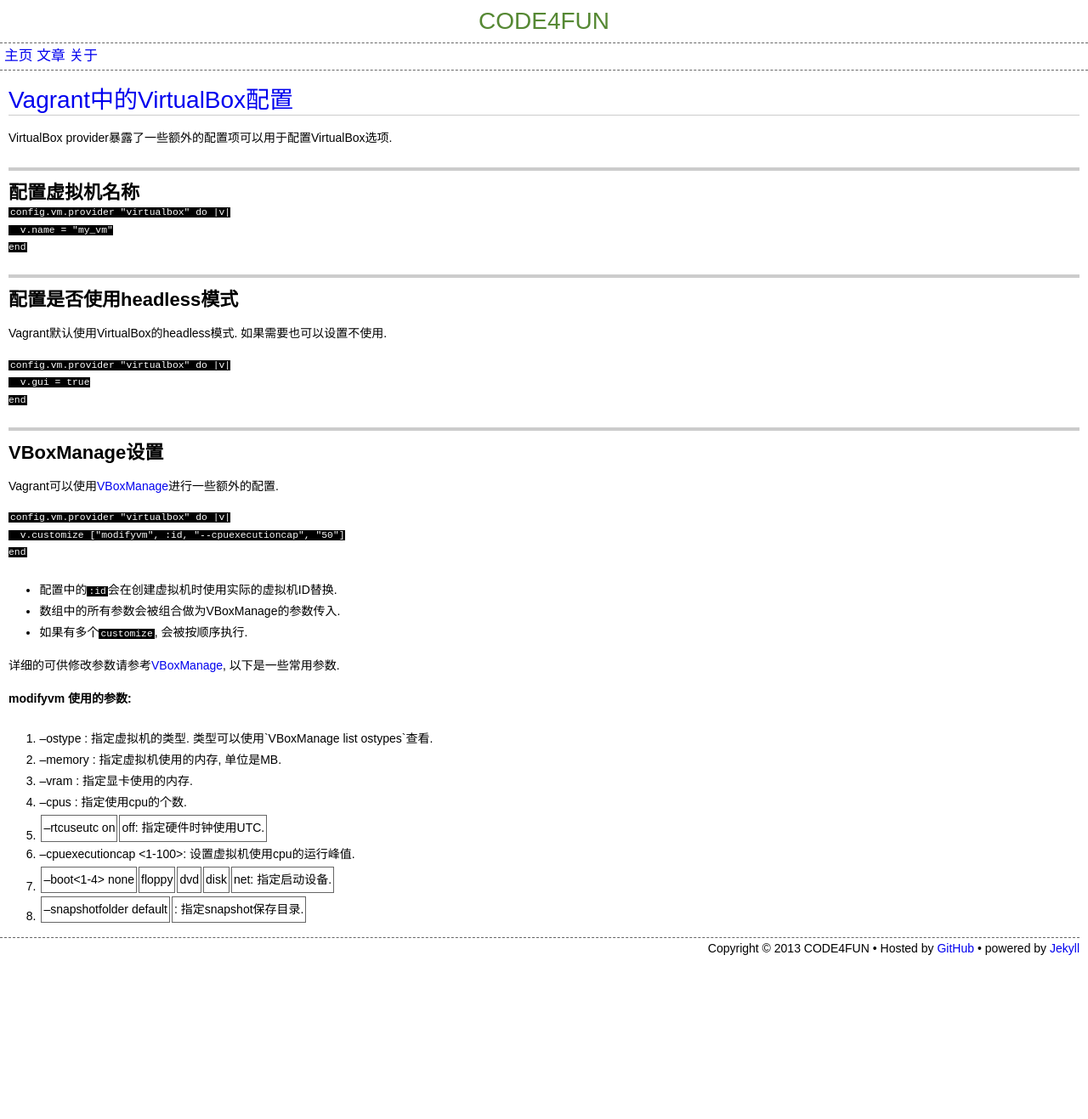
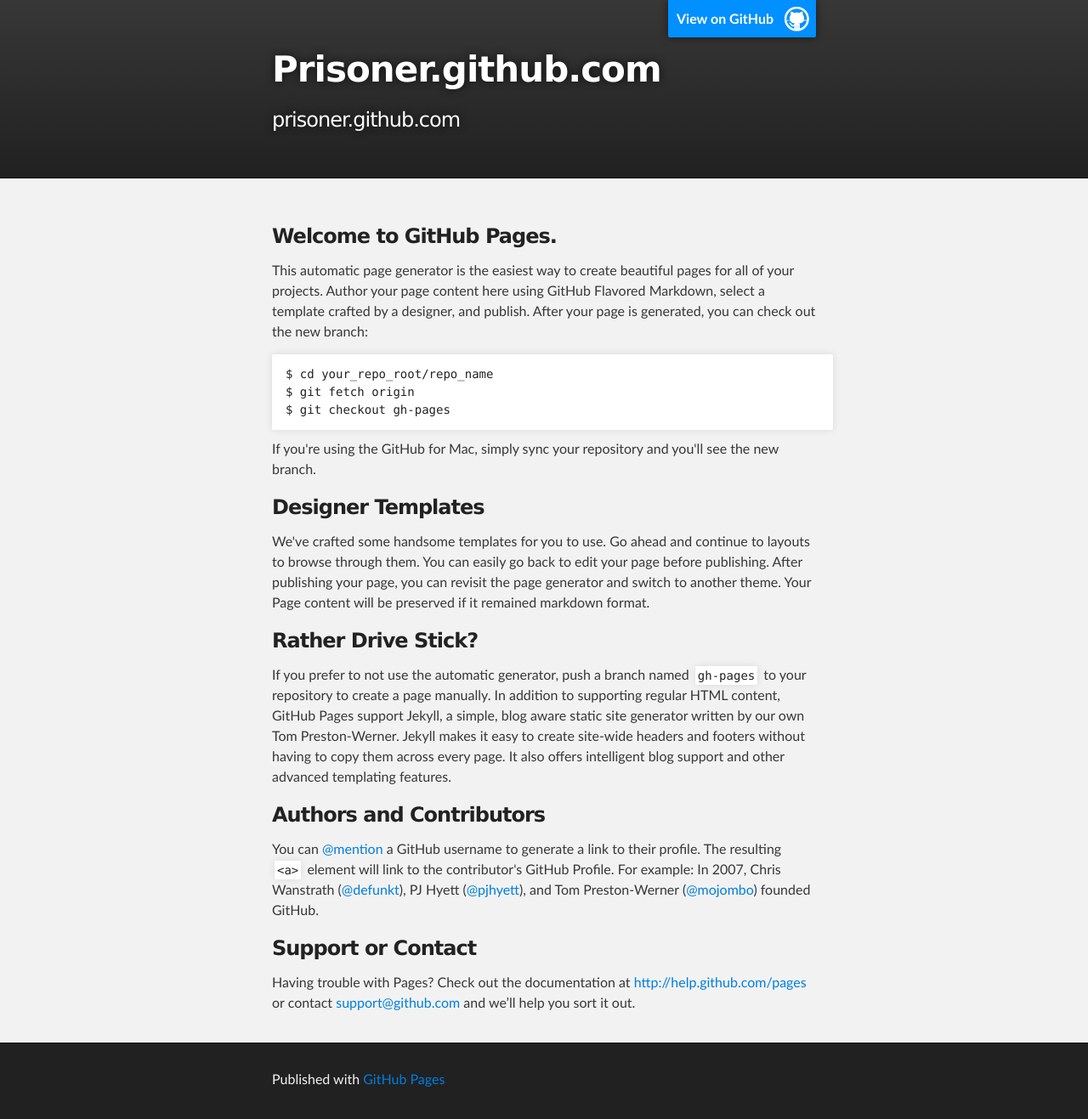
Before and after one commit to prisoner/prisoner.github.com, a Jekyll site: the page index.html, which Jekyll copies as it is, in a window 1280 px wide. Shown: the whole page at 85% size. Built offline with Jekyll 4.4.1, drawn with Linux system fonts in a browser that asks for light colours; Markdown is read by kramdown in place of the engine named in the settings; before the commit the page ends 1129 px from its top, so only the background shows below that.

Commit message:
Replace master branch with page content via GitHub

```diff
--- a/index.html
+++ b/index.html
@@ -1,9 +1,74 @@
----
-layout: master
-title: Who's Blog ?
----
+<!DOCTYPE html>
+<html>
 
-<header class="a_title">
-  <a href='{{site.posts.first.url}}'>{{site.posts.first.title}}</a>
-</header>
-<article class="content">{{ site.posts.first.content }}</article>
+  <head>
+    <meta charset='utf-8' />
+    <meta http-equiv="X-UA-Compatible" content="chrome=1" />
+    <meta name="description" content="Prisoner.github.com : prisoner.github.com" />
+
+    <link rel="stylesheet" type="text/css" media="screen" href="stylesheets/stylesheet.css">
+
+    <title>Prisoner.github.com</title>
+  </head>
+
+  <body>
+
+    <!-- HEADER -->
+    <div id="header_wrap" class="outer">
+        <header class="inner">
+          <a id="forkme_banner" href="https://github.com/prisoner">View on GitHub</a>
+
+          <h1 id="project_title">Prisoner.github.com</h1>
+          <h2 id="project_tagline">prisoner.github.com</h2>
+
+        </header>
+    </div>
+
+    <!-- MAIN CONTENT -->
+    <div id="main_content_wrap" class="outer">
+      <section id="main_content" class="inner">
+        <h3>
+<a name="welcome-to-github-pages" class="anchor" href="#welcome-to-github-pages"><span class="octicon octicon-link"></span></a>Welcome to GitHub Pages.</h3>
+
+<p>This automatic page generator is the easiest way to create beautiful pages for all of your projects. Author your page content here using GitHub Flavored Markdown, select a template crafted by a designer, and publish. After your page is generated, you can check out the new branch:</p>
+
+<pre><code>$ cd your_repo_root/repo_name
+$ git fetch origin
+$ git checkout gh-pages
+</code></pre>
+
+<p>If you're using the GitHub for Mac, simply sync your repository and you'll see the new branch.</p>
+
+<h3>
+<a name="designer-templates" class="anchor" href="#designer-templates"><span class="octicon octicon-link"></span></a>Designer Templates</h3>
+
+<p>We've crafted some handsome templates for you to use. Go ahead and continue to layouts to browse through them. You can easily go back to edit your page before publishing. After publishing your page, you can revisit the page generator and switch to another theme. Your Page content will be preserved if it remained markdown format.</p>
+
+<h3>
+<a name="rather-drive-stick" class="anchor" href="#rather-drive-stick"><span class="octicon octicon-link"></span></a>Rather Drive Stick?</h3>
+
+<p>If you prefer to not use the automatic generator, push a branch named <code>gh-pages</code> to your repository to create a page manually. In addition to supporting regular HTML content, GitHub Pages support Jekyll, a simple, blog aware static site generator written by our own Tom Preston-Werner. Jekyll makes it easy to create site-wide headers and footers without having to copy them across every page. It also offers intelligent blog support and other advanced templating features.</p>
+
+<h3>
+<a name="authors-and-contributors" class="anchor" href="#authors-and-contributors"><span class="octicon octicon-link"></span></a>Authors and Contributors</h3>
+
+<p>You can <a href="https://github.com/blog/821" class="user-mention">@mention</a> a GitHub username to generate a link to their profile. The resulting <code>&lt;a&gt;</code> element will link to the contributor's GitHub Profile. For example: In 2007, Chris Wanstrath (<a href="https://github.com/defunkt" class="user-mention">@defunkt</a>), PJ Hyett (<a href="https://github.com/pjhyett" class="user-mention">@pjhyett</a>), and Tom Preston-Werner (<a href="https://github.com/mojombo" class="user-mention">@mojombo</a>) founded GitHub.</p>
+
+<h3>
+<a name="support-or-contact" class="anchor" href="#support-or-contact"><span class="octicon octicon-link"></span></a>Support or Contact</h3>
+
+<p>Having trouble with Pages? Check out the documentation at <a href="http://help.github.com/pages">http://help.github.com/pages</a> or contact <a href="mailto:support@github.com">support@github.com</a> and we’ll help you sort it out.</p>
+      </section>
+    </div>
+
+    <!-- FOOTER  -->
+    <div id="footer_wrap" class="outer">
+      <footer class="inner">
+        <p>Published with <a href="http://pages.github.com">GitHub Pages</a></p>
+      </footer>
+    </div>
+
+
+
+  </body>
+</html>
--- /dev/null
+++ b/javascripts/main.js
@@ -0,0 +1 @@
+console.log('This would be the main JS file.');
--- /dev/null
+++ b/stylesheets/pygment_trac.css
@@ -0,0 +1,70 @@
+.highlight .hll { background-color: #ffffcc }
+.highlight  { background: #f0f3f3; }
+.highlight .c { color: #0099FF; font-style: italic } /* Comment */
+.highlight .err { color: #AA0000; background-color: #FFAAAA } /* Error */
+.highlight .k { color: #006699; font-weight: bold } /* Keyword */
+.highlight .o { color: #555555 } /* Operator */
+.highlight .cm { color: #0099FF; font-style: italic } /* Comment.Multiline */
+.highlight .cp { color: #009999 } /* Comment.Preproc */
+.highlight .c1 { color: #0099FF; font-style: italic } /* Comment.Single */
+.highlight .cs { color: #0099FF; font-weight: bold; font-style: italic } /* Comment.Special */
+.highlight .gd { background-color: #FFCCCC; border: 1px solid #CC0000 } /* Generic.Deleted */
+.highlight .ge { font-style: italic } /* Generic.Emph */
+.highlight .gr { color: #FF0000 } /* Generic.Error */
+.highlight .gh { color: #003300; font-weight: bold } /* Generic.Heading */
+.highlight .gi { background-color: #CCFFCC; border: 1px solid #00CC00 } /* Generic.Inserted */
+.highlight .go { color: #AAAAAA } /* Generic.Output */
+.highlight .gp { color: #000099; font-weight: bold } /* Generic.Prompt */
+.highlight .gs { font-weight: bold } /* Generic.Strong */
+.highlight .gu { color: #003300; font-weight: bold } /* Generic.Subheading */
+.highlight .gt { color: #99CC66 } /* Generic.Traceback */
+.highlight .kc { color: #006699; font-weight: bold } /* Keyword.Constant */
+.highlight .kd { color: #006699; font-weight: bold } /* Keyword.Declaration */
+.highlight .kn { color: #006699; font-weight: bold } /* Keyword.Namespace */
+.highlight .kp { color: #006699 } /* Keyword.Pseudo */
+.highlight .kr { color: #006699; font-weight: bold } /* Keyword.Reserved */
+.highlight .kt { color: #007788; font-weight: bold } /* Keyword.Type */
+.highlight .m { color: #FF6600 } /* Literal.Number */
+.highlight .s { color: #CC3300 } /* Literal.String */
+.highlight .na { color: #330099 } /* Name.Attribute */
+.highlight .nb { color: #336666 } /* Name.Builtin */
+.highlight .nc { color: #00AA88; font-weight: bold } /* Name.Class */
+.highlight .no { color: #336600 } /* Name.Constant */
+.highlight .nd { color: #9999FF } /* Name.Decorator */
+.highlight .ni { color: #999999; font-weight: bold } /* Name.Entity */
+.highlight .ne { color: #CC0000; font-weight: bold } /* Name.Exception */
+.highlight .nf { color: #CC00FF } /* Name.Function */
+.highlight .nl { color: #9999FF } /* Name.Label */
+.highlight .nn { color: #00CCFF; font-weight: bold } /* Name.Namespace */
+.highlight .nt { color: #330099; font-weight: bold } /* Name.Tag */
+.highlight .nv { color: #003333 } /* Name.Variable */
+.highlight .ow { color: #000000; font-weight: bold } /* Operator.Word */
+.highlight .w { color: #bbbbbb } /* Text.Whitespace */
+.highlight .mf { color: #FF6600 } /* Literal.Number.Float */
+.highlight .mh { color: #FF6600 } /* Literal.Number.Hex */
+.highlight .mi { color: #FF6600 } /* Literal.Number.Integer */
+.highlight .mo { color: #FF6600 } /* Literal.Number.Oct */
+.highlight .sb { color: #CC3300 } /* Literal.String.Backtick */
+.highlight .sc { color: #CC3300 } /* Literal.String.Char */
+.highlight .sd { color: #CC3300; font-style: italic } /* Literal.String.Doc */
+.highlight .s2 { color: #CC3300 } /* Literal.String.Double */
+.highlight .se { color: #CC3300; font-weight: bold } /* Literal.String.Escape */
+.highlight .sh { color: #CC3300 } /* Literal.String.Heredoc */
+.highlight .si { color: #AA0000 } /* Literal.String.Interpol */
+.highlight .sx { color: #CC3300 } /* Literal.String.Other */
+.highlight .sr { color: #33AAAA } /* Literal.String.Regex */
+.highlight .s1 { color: #CC3300 } /* Literal.String.Single */
+.highlight .ss { color: #FFCC33 } /* Literal.String.Symbol */
+.highlight .bp { color: #336666 } /* Name.Builtin.Pseudo */
+.highlight .vc { color: #003333 } /* Name.Variable.Class */
+.highlight .vg { color: #003333 } /* Name.Variable.Global */
+.highlight .vi { color: #003333 } /* Name.Variable.Instance */
+.highlight .il { color: #FF6600 } /* Literal.Number.Integer.Long */
+
+.type-csharp .highlight .k { color: #0000FF }
+.type-csharp .highlight .kt { color: #0000FF }
+.type-csharp .highlight .nf { color: #000000; font-weight: normal }
+.type-csharp .highlight .nc { color: #2B91AF }
+.type-csharp .highlight .nn { color: #000000 }
+.type-csharp .highlight .s { color: #A31515 }
+.type-csharp .highlight .sc { color: #A31515 }
--- /dev/null
+++ b/stylesheets/stylesheet.css
@@ -0,0 +1,427 @@
+/*******************************************************************************
+Slate Theme for GitHub Pages
+by Jason Costello, @jsncostello
+*******************************************************************************/
+
+@import url(pygment_trac.css);
+
+/*******************************************************************************
+MeyerWeb Reset
+*******************************************************************************/
+
+html, body, div, span, applet, object, iframe,
+h1, h2, h3, h4, h5, h6, p, blockquote, pre,
+a, abbr, acronym, address, big, cite, code,
+del, dfn, em, img, ins, kbd, q, s, samp,
+small, strike, strong, sub, sup, tt, var,
+b, u, i, center,
+dl, dt, dd, ol, ul, li,
+fieldset, form, label, legend,
+table, caption, tbody, tfoot, thead, tr, th, td,
+article, aside, canvas, details, embed,
+figure, figcaption, footer, header, hgroup,
+menu, nav, output, ruby, section, summary,
+time, mark, audio, video {
+  margin: 0;
+  padding: 0;
+  border: 0;
+  font: inherit;
+  vertical-align: baseline;
+}
+
+/* HTML5 display-role reset for older browsers */
+article, aside, details, figcaption, figure,
+footer, header, hgroup, menu, nav, section {
+  display: block;
+}
+
+ol, ul {
+  list-style: none;
+}
+
+blockquote, q {
+}
+
+table {
+  border-collapse: collapse;
+  border-spacing: 0;
+}
+
+/*******************************************************************************
+Theme Styles
+*******************************************************************************/
+
+body {
+  box-sizing: border-box;
+  color:#373737;
+  background: #212121;
+  font-size: 16px;
+  font-family: 'Myriad Pro', Calibri, Helvetica, Arial, sans-serif;
+  line-height: 1.5;
+  -webkit-font-smoothing: antialiased;
+}
+
+h1, h2, h3, h4, h5, h6 {
+  margin: 10px 0;
+  font-weight: 700;
+  color:#222222;
+  font-family: 'Lucida Grande', 'Calibri', Helvetica, Arial, sans-serif;
+  letter-spacing: -1px;
+}
+
+h1 {
+  font-size: 36px;
+  font-weight: 700;
+}
+
+h2 {
+  padding-bottom: 10px;
+  font-size: 32px;
+  background: url('../images/bg_hr.png') repeat-x bottom;
+}
+
+h3 {
+  font-size: 24px;
+}
+
+h4 {
+  font-size: 21px;
+}
+
+h5 {
+  font-size: 18px;
+}
+
+h6 {
+  font-size: 16px;
+}
+
+p {
+  margin: 10px 0 15px 0;
+}
+
+footer p {
+  color: #f2f2f2;
+}
+
+a {
+  text-decoration: none;
+  color: #007edf;
+  text-shadow: none;
+
+  transition: color 0.5s ease;
+  transition: text-shadow 0.5s ease;
+  -webkit-transition: color 0.5s ease;
+  -webkit-transition: text-shadow 0.5s ease;
+  -moz-transition: color 0.5s ease;
+  -moz-transition: text-shadow 0.5s ease;
+  -o-transition: color 0.5s ease;
+  -o-transition: text-shadow 0.5s ease;
+  -ms-transition: color 0.5s ease;
+  -ms-transition: text-shadow 0.5s ease;
+}
+
+#main_content a:hover {
+  color: #0069ba;
+  text-shadow: #0090ff 0px 0px 2px;
+}
+
+footer a:hover {
+  color: #43adff;
+  text-shadow: #0090ff 0px 0px 2px;
+}
+
+em {
+  font-style: italic;
+}
+
+strong {
+  font-weight: bold;
+}
+
+img {
+  position: relative;
+  margin: 0 auto;
+  max-width: 739px;
+  padding: 5px;
+  margin: 10px 0 10px 0;
+  border: 1px solid #ebebeb;
+
+  box-shadow: 0 0 5px #ebebeb;
+  -webkit-box-shadow: 0 0 5px #ebebeb;
+  -moz-box-shadow: 0 0 5px #ebebeb;
+  -o-box-shadow: 0 0 5px #ebebeb;
+  -ms-box-shadow: 0 0 5px #ebebeb;
+}
+
+pre, code {
+  width: 100%;
+  color: #222;
+  background-color: #fff;
+
+  font-family: Monaco, "Bitstream Vera Sans Mono", "Lucida Console", Terminal, monospace;
+  font-size: 14px;
+
+  border-radius: 2px;
+  -moz-border-radius: 2px;
+  -webkit-border-radius: 2px;
+
+
+
+}
+
+pre {
+  width: 100%;
+  padding: 10px;
+  box-shadow: 0 0 10px rgba(0,0,0,.1);
+  overflow: auto;
+}
+
+code {
+  padding: 3px;
+  margin: 0 3px;
+  box-shadow: 0 0 10px rgba(0,0,0,.1);
+}
+
+pre code {
+  display: block;
+  box-shadow: none;
+}
+
+blockquote {
+  color: #666;
+  margin-bottom: 20px;
+  padding: 0 0 0 20px;
+  border-left: 3px solid #bbb;
+}
+
+ul, ol, dl {
+  margin-bottom: 15px
+}
+
+ul li {
+  list-style: inside;
+  padding-left: 20px;
+}
+
+ol li {
+  list-style: decimal inside;
+  padding-left: 20px;
+}
+
+dl dt {
+  font-weight: bold;
+}
+
+dl dd {
+  padding-left: 20px;
+  font-style: italic;
+}
+
+dl p {
+  padding-left: 20px;
+  font-style: italic;
+}
+
+hr {
+  height: 1px;
+  margin-bottom: 5px;
+  border: none;
+  background: url('../images/bg_hr.png') repeat-x center;
+}
+
+table {
+  border: 1px solid #373737;
+  margin-bottom: 20px;
+  text-align: left;
+ }
+
+th {
+  font-family: 'Lucida Grande', 'Helvetica Neue', Helvetica, Arial, sans-serif;
+  padding: 10px;
+  background: #373737;
+  color: #fff;
+ }
+
+td {
+  padding: 10px;
+  border: 1px solid #373737;
+ }
+
+form {
+  background: #f2f2f2;
+  padding: 20px;
+}
+
+img {
+  width: 100%;
+  max-width: 100%;
+}
+
+/*******************************************************************************
+Full-Width Styles
+*******************************************************************************/
+
+.outer {
+  width: 100%;
+}
+
+.inner {
+  position: relative;
+  max-width: 640px;
+  padding: 20px 10px;
+  margin: 0 auto;
+}
+
+#forkme_banner {
+  display: block;
+  position: absolute;
+  top:0;
+  right: 10px;
+  z-index: 10;
+  padding: 10px 50px 10px 10px;
+  color: #fff;
+  background: url('../images/blacktocat.png') #0090ff no-repeat 95% 50%;
+  font-weight: 700;
+  box-shadow: 0 0 10px rgba(0,0,0,.5);
+  border-bottom-left-radius: 2px;
+  border-bottom-right-radius: 2px;
+}
+
+#header_wrap {
+  background: #212121;
+  background: -moz-linear-gradient(top, #373737, #212121);
+  background: -webkit-linear-gradient(top, #373737, #212121);
+  background: -ms-linear-gradient(top, #373737, #212121);
+  background: -o-linear-gradient(top, #373737, #212121);
+  background: linear-gradient(top, #373737, #212121);
+}
+
+#header_wrap .inner {
+  padding: 50px 10px 30px 10px;
+}
+
+#project_title {
+  margin: 0;
+  color: #fff;
+  font-size: 42px;
+  font-weight: 700;
+  text-shadow: #111 0px 0px 10px;
+}
+
+#project_tagline {
+  color: #fff;
+  font-size: 24px;
+  font-weight: 300;
+  background: none;
+  text-shadow: #111 0px 0px 10px;
+}
+
+#downloads {
+  position: absolute;
+  width: 210px;
+  z-index: 10;
+  bottom: -40px;
+  right: 0;
+  height: 70px;
+  background: url('../images/icon_download.png') no-repeat 0% 90%;
+}
+
+.zip_download_link {
+  display: block;
+  float: right;
+  width: 90px;
+  height:70px;
+  text-indent: -5000px;
+  overflow: hidden;
+  background: url(../images/sprite_download.png) no-repeat bottom left;
+}
+
+.tar_download_link {
+  display: block;
+  float: right;
+  width: 90px;
+  height:70px;
+  text-indent: -5000px;
+  overflow: hidden;
+  background: url(../images/sprite_download.png) no-repeat bottom right;
+  margin-left: 10px;
+}
+
+.zip_download_link:hover {
+  background: url(../images/sprite_download.png) no-repeat top left;
+}
+
+.tar_download_link:hover {
+  background: url(../images/sprite_download.png) no-repeat top right;
+}
+
+#main_content_wrap {
+  background: #f2f2f2;
+  border-top: 1px solid #111;
+  border-bottom: 1px solid #111;
+}
+
+#main_content {
+  padding-top: 40px;
+}
+
+#footer_wrap {
+  background: #212121;
+}
+
+
+
+/*******************************************************************************
+Small Device Styles
+*******************************************************************************/
+
+@media screen and (max-width: 480px) {
+  body {
+    font-size:14px;
+  }
+
+  #downloads {
+    display: none;
+  }
+
+  .inner {
+    min-width: 320px;
+    max-width: 480px;
+  }
+
+  #project_title {
+  font-size: 32px;
+  }
+
+  h1 {
+    font-size: 28px;
+  }
+
+  h2 {
+    font-size: 24px;
+  }
+
+  h3 {
+    font-size: 21px;
+  }
+
+  h4 {
+    font-size: 18px;
+  }
+
+  h5 {
+    font-size: 14px;
+  }
+
+  h6 {
+    font-size: 12px;
+  }
+
+  code, pre {
+    min-width: 320px;
+    max-width: 480px;
+    font-size: 11px;
+  }
+
+}
```
Also changed, not shown: params.json (added, +1 -0 lines), images/bg_hr.png (added), images/blacktocat.png (added), images/icon_download.png (added), images/sprite_download.png (added).
